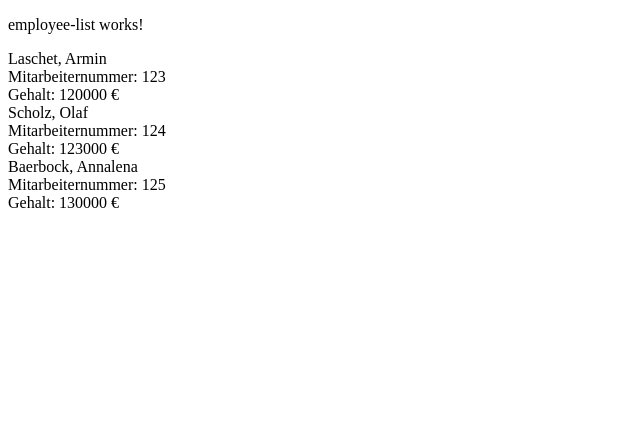
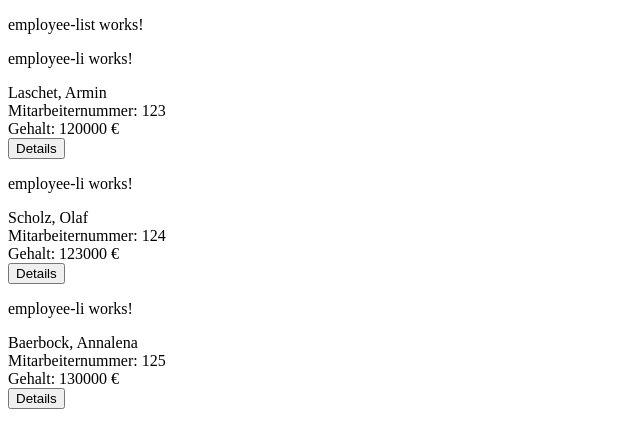
Before and after one commit to lehnharrt/mitarbeiter, an Angular app: page / in a window 1280 px wide. Shown: the top 448 px of the page, without its empty margins (0-640 px from the left). Built offline with nearby package versions, Linux system fonts and the light colour scheme.

Commit message:
Implementation service and refactor shared folder

```diff
--- a/src/app/app.component.html
+++ b/src/app/app.component.html
@@ -1,4 +1,12 @@
-<app-employee-list></app-employee-list>
+<app-employee-list>
+  *ngIf="viewState === 'list'"
+  (showDetailsEvent)="showDetails($event)"
+</app-employee-list>
+
+<app-employee-details
+  *ngIf="viewState === 'details'"
+  (showListEvent)="showList()"
+  [book]="book"></app-employee-details>
 
 
 <!-- * * * * * * * * * * * * * * * * * * * * * * * * * * * * * * * -->
--- a/src/app/app.component.ts
+++ b/src/app/app.component.ts
@@ -1,4 +1,7 @@
 import { Component } from '@angular/core';
+import { Employee } from './shared/employee';
+
+type ViewState = 'list' | 'details';
 
 @Component({
   selector: 'app-root',
@@ -7,4 +10,15 @@ import { Component } from '@angular/core';
 })
 export class AppComponent {
   title = 'mitarbeiter';
+  viewState: ViewState = 'list';
+  employee: Employee;
+
+  showList() {
+    this.viewState = 'list';
+  }
+
+  showDetails(employee: Employee) {
+    this.employee = employee;
+    this.viewState = 'details';
+  }
 }
--- a/src/app/app.module.ts
+++ b/src/app/app.module.ts
@@ -4,12 +4,14 @@ import { BrowserModule } from '@angular/platform-browser';
 import { AppComponent } from './app.component';
 import { EmployeeListComponent } from './employee-list/employee-list.component';
 import { EmployeeDetailsComponent } from './employee-details/employee-details.component';
+import { EmployeeLiComponent } from './employee-li/employee-li.component';
 
 @NgModule({
   declarations: [
     AppComponent,
     EmployeeListComponent,
-    EmployeeDetailsComponent
+    EmployeeDetailsComponent,
+    EmployeeLiComponent
   ],
   imports: [
     BrowserModule
--- a/src/app/employee-details/employee-details.component.html
+++ b/src/app/employee-details/employee-details.component.html
@@ -1 +1,13 @@
 <p>employee-details works!</p>
+<div *ngIf="employee">
+    <div class="details">
+        Mitarbeiternummer: {{ employee.mnr }}
+        <br>
+        Name: {{ employee.name }}
+        <br>
+        Vorname: {{ employee.vorname }}
+        <br>
+        Gehalt: {{ employee.gehalt }}
+    </div>
+    <button (click)="showEmployeeList()">Zurück zur Mitarbeiterliste</button>
+</div>
--- a/src/app/employee-details/employee-details.component.ts
+++ b/src/app/employee-details/employee-details.component.ts
@@ -1,4 +1,5 @@
-import { Component, OnInit } from '@angular/core';
+import { Component, EventEmitter, Input, OnInit, Output } from '@angular/core';
+import { Employee } from '../shared/employee';
 
 @Component({
   selector: 'app-employee-details',
@@ -6,10 +7,16 @@ import { Component, OnInit } from '@angular/core';
   styleUrls: ['./employee-details.component.css']
 })
 export class EmployeeDetailsComponent implements OnInit {
+  @Input() employee: Employee;
+  @Output() showListEvent = new EventEmitter<any>();
 
   constructor() { }
 
   ngOnInit(): void {
   }
 
+  showEmployeeList() {
+    this.showListEvent.emit();
+  }
+
 }
--- /dev/null
+++ b/src/app/employee-li/employee-li.component.html
@@ -0,0 +1,10 @@
+<p>employee-li works!</p>
+<div class="content">
+    <div class="header">{{ employee.name }}, {{ employee.vorname }}</div>
+    <div class="metadata">
+        Mitarbeiternummer: {{ employee.mnr }}<br>
+        Gehalt: {{ employee.gehalt }} €
+    </div>
+    <button
+    (click)="showDetails(employee)">Details</button>
+</div>
--- /dev/null
+++ b/src/app/employee-li/employee-li.component.ts
@@ -0,0 +1,24 @@
+import { Output } from '@angular/core';
+import { EventEmitter } from '@angular/core';
+import { Component, Input, OnInit } from '@angular/core';
+import { Employee } from '../shared/employee';
+
+@Component({
+  selector: 'app-employee-li',
+  templateUrl: './employee-li.component.html',
+  styleUrls: ['./employee-li.component.css']
+})
+export class EmployeeLiComponent implements OnInit {
+  @Input() employee: Employee
+  @Output() showDetailsEvent = new EventEmitter<Employee>();
+
+  constructor() { }
+
+  ngOnInit(): void {
+  }
+
+
+  showDetails(employee: Employee) {
+    this.showDetailsEvent.emit(employee);
+  }
+}
--- a/src/app/employee-list/employee-list.component.html
+++ b/src/app/employee-list/employee-list.component.html
@@ -1,6 +1,13 @@
 <p>employee-list works!</p>
-<div class="ui middle aligned selection divided list">
-    <a *ngFor ="let employee of employees" class="item">
+<div class="list">
+    <app-employee-li class="item"
+        *ngFor="let e of employees"
+        [employee]="e"
+        (click)="showDetails(e)">
+    </app-employee-li>
+</div>
+<!-- <div class="ui middle aligned selection divided list">
+    <div *ngFor ="let employee of employees" (click)="showDetails(employee)">
         <div class="content">
             <div class="header">{{ employee.name }}, {{ employee.vorname }}</div>
             <div class="metadata">
@@ -8,5 +15,5 @@
                 Gehalt: {{ employee.gehalt }} €
             </div>
         </div>
-    </a>
-</div>
+    </div>
+</div> -->
--- a/src/app/employee-list/employee-list.component.ts
+++ b/src/app/employee-list/employee-list.component.ts
@@ -1,37 +1,19 @@
-import { Component, OnInit } from '@angular/core';
-import { Employee } from "../employee";
+import { Component, EventEmitter, OnInit, Output } from '@angular/core';
+import { Employee } from "../shared/employee";
+import { EmployeeService } from '../shared/employee.service';
 
 @Component({
   selector: 'app-employee-list',
   templateUrl: './employee-list.component.html',
-  styleUrls: ['./employee-list.component.css']
+  styleUrls: ['./employee-list.component.css'],
+  providers: [EmployeeService]
 })
 export class EmployeeListComponent implements OnInit {
-  employees : Employee[];
+  employees: Employee[];
 
-  constructor() { }
+  constructor(private _employeeService: EmployeeService) { }
 
   ngOnInit(): void {
-    this.employees = [
-      {
-        mnr: 123,
-        name: 'Laschet',
-        vorname: 'Armin',
-        gehalt: 120000
-      },
-      {
-        mnr: 124,
-        name: 'Scholz',
-        vorname: 'Olaf',
-        gehalt: 123000
-      },
-      {
-        mnr: 125,
-        name: 'Baerbock',
-        vorname: 'Annalena',
-        gehalt: 130000
-      }
-
-    ]
+    this.employees = this._employeeService.getEmployees();
   }
 }
--- /dev/null
+++ b/src/app/shared/employee.service.ts
@@ -0,0 +1,33 @@
+import { Injectable } from '@angular/core';
+import { Employee } from './employee';
+
+@Injectable({
+  providedIn: 'root'
+})
+export class EmployeeService {
+  public getEmployees() : Employee[] {
+    return [
+      {
+        mnr: 123,
+        name: 'Laschet',
+        vorname: 'Armin',
+        gehalt: 120000
+      },
+      {
+        mnr: 124,
+        name: 'Scholz',
+        vorname: 'Olaf',
+        gehalt: 123000
+      },
+      {
+        mnr: 125,
+        name: 'Baerbock',
+        vorname: 'Annalena',
+        gehalt: 130000
+      }
+
+    ]
+  }
+
+  constructor() { }
+}
```
Also changed, not shown: src/app/employee-li/employee-li.component.css (added), src/app/shared/employee.ts (renamed from src/app/employee.ts), 2 other files (tests, documents, lock files or other folders).
